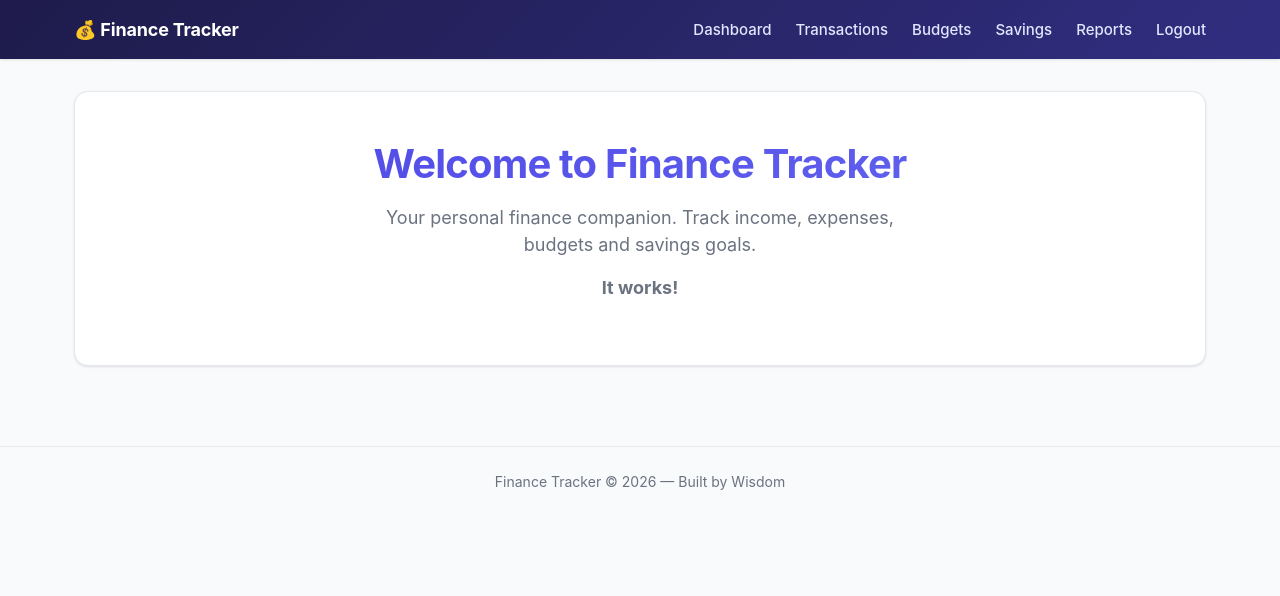
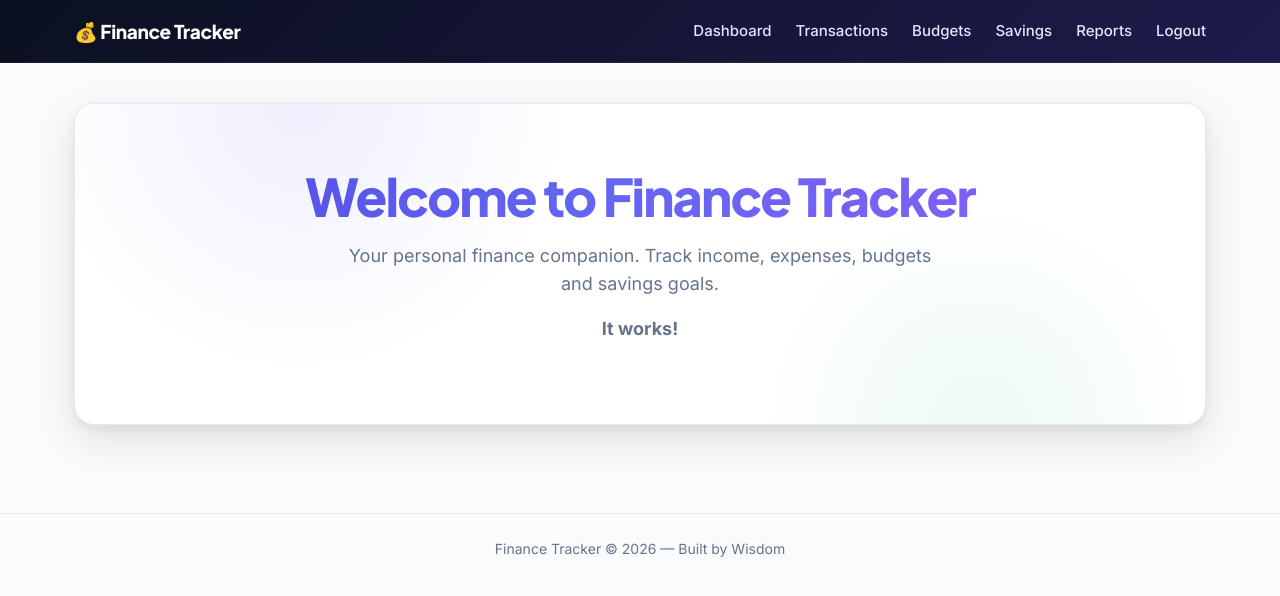
Before and after one commit to wisdom1240/finance-tracker, a Flask app: page / in a window 1280 px wide. Shown: the top 596 px of the page. Run offline with Flask 3, Linux system fonts and the light colour scheme; some libraries are stand-ins or nearby versions.

Commit message:
Stage 13.5: Upgrade design with Inter + Plus Jakarta Sans

```diff
--- a/static/css/style.css
+++ b/static/css/style.css
@@ -1,18 +1,19 @@
 /* ============================================================
-   Finance Tracker — Design System
-   Modern Fintech aesthetic. Clean, confident, premium.
+   Finance Tracker — Design System v2
+   Premium fintech aesthetic. Inter + Plus Jakarta Sans.
    ============================================================ */
 
 /* ------------------------------------------------------------
-   1. DESIGN TOKENS (variables)
+   1. DESIGN TOKENS
    ------------------------------------------------------------ */
 :root {
-    /* Brand colors */
+    /* Brand */
     --color-primary:        #4F46E5;
     --color-primary-dark:   #4338CA;
     --color-primary-light:  #6366F1;
+    --color-primary-glow:   rgba(79, 70, 229, 0.18);
 
-    /* Semantic colors */
+    /* Semantic */
     --color-success:        #10B981;
     --color-success-dark:   #059669;
     --color-danger:         #EF4444;
@@ -21,20 +22,21 @@
     --color-warning-dark:   #D97706;
 
     /* Neutrals */
-    --color-bg:             #F9FAFB;
+    --color-bg:             #FAFBFC;
     --color-surface:        #FFFFFF;
-    --color-border:         #E5E7EB;
-    --color-text:           #111827;
-    --color-text-muted:     #6B7280;
-    --color-text-faint:     #9CA3AF;
+    --color-border:         #E7E9EE;
+    --color-border-subtle:  #F1F3F7;
+    --color-text:           #0F172A;
+    --color-text-muted:     #64748B;
+    --color-text-faint:     #94A3B8;
 
-    /* Nav / dark surfaces */
-    --color-nav-bg:         #1E1B4B;
-    --color-nav-bg-2:       #312E81;
+    /* Nav */
+    --color-nav-bg:         #0B1020;
+    --color-nav-bg-2:       #1E1B4B;
     --color-nav-text:       #E0E7FF;
     --color-nav-muted:      #A5B4FC;
 
-    /* Spacing scale */
+    /* Spacing */
     --space-1:  0.25rem;
     --space-2:  0.5rem;
     --space-3:  0.75rem;
@@ -44,27 +46,31 @@
     --space-8:  2rem;
     --space-10: 2.5rem;
     --space-12: 3rem;
+    --space-16: 4rem;
 
     /* Radius */
-    --radius-sm: 6px;
-    --radius:    10px;
-    --radius-lg: 14px;
+    --radius-sm: 8px;
+    --radius:    12px;
+    --radius-lg: 16px;
+    --radius-xl: 20px;
     --radius-full: 9999px;
 
-    /* Shadows */
-    --shadow-xs: 0 1px 2px rgba(15, 23, 42, 0.05);
-    --shadow-sm: 0 1px 3px rgba(15, 23, 42, 0.08), 0 1px 2px rgba(15, 23, 42, 0.04);
-    --shadow:    0 4px 12px rgba(15, 23, 42, 0.08), 0 2px 4px rgba(15, 23, 42, 0.04);
-    --shadow-lg: 0 12px 28px rgba(15, 23, 42, 0.12), 0 4px 8px rgba(15, 23, 42, 0.06);
+    /* Shadows — softer, more premium */
+    --shadow-xs: 0 1px 2px rgba(15, 23, 42, 0.04);
+    --shadow-sm: 0 1px 3px rgba(15, 23, 42, 0.06), 0 1px 2px rgba(15, 23, 42, 0.04);
+    --shadow:    0 4px 14px rgba(15, 23, 42, 0.08), 0 2px 4px rgba(15, 23, 42, 0.04);
+    --shadow-lg: 0 14px 40px rgba(15, 23, 42, 0.12), 0 4px 10px rgba(15, 23, 42, 0.06);
+    --shadow-xl: 0 24px 60px rgba(15, 23, 42, 0.16), 0 8px 20px rgba(15, 23, 42, 0.08);
 
-    /* Typography */
-    --font-sans: -apple-system, BlinkMacSystemFont, "Segoe UI", Roboto,
-                 "Helvetica Neue", Arial, sans-serif;
+    /* Typography — dual-font system */
+    --font-sans: "Inter", -apple-system, BlinkMacSystemFont, "Segoe UI", Roboto, sans-serif;
+    --font-display: "Plus Jakarta Sans", "Inter", -apple-system, sans-serif;
     --font-mono: ui-monospace, "SF Mono", Menlo, Consolas, monospace;
 
     /* Motion */
-    --transition-fast: 120ms ease;
-    --transition:      180ms ease;
+    --transition-fast: 120ms cubic-bezier(0.4, 0, 0.2, 1);
+    --transition:      200ms cubic-bezier(0.4, 0, 0.2, 1);
+    --transition-slow: 320ms cubic-bezier(0.4, 0, 0.2, 1);
 }
 
 /* ------------------------------------------------------------
@@ -78,17 +84,19 @@
 
 html {
     -webkit-text-size-adjust: 100%;
+    scroll-behavior: smooth;
 }
 
 body {
     margin: 0;
     font-family: var(--font-sans);
     font-size: 16px;
-    line-height: 1.5;
+    line-height: 1.6;
     color: var(--color-text);
     background: var(--color-bg);
     -webkit-font-smoothing: antialiased;
     -moz-osx-font-smoothing: grayscale;
+    font-feature-settings: "cv02", "cv03", "cv04", "cv11";
 }
 
 a {
@@ -103,14 +111,16 @@ a:hover {
 
 h1, h2, h3, h4, h5, h6 {
     margin: 0 0 var(--space-3);
+    font-family: var(--font-display);
     font-weight: 700;
-    line-height: 1.2;
+    line-height: 1.15;
+    letter-spacing: -0.022em;
     color: var(--color-text);
 }
 
-h1 { font-size: 2rem;    letter-spacing: -0.02em; }
-h2 { font-size: 1.5rem;  letter-spacing: -0.01em; }
-h3 { font-size: 1.25rem; }
+h1 { font-size: 2.25rem; font-weight: 800; }
+h2 { font-size: 1.75rem; }
+h3 { font-size: 1.375rem; }
 h4 { font-size: 1.125rem; }
 
 p {
@@ -134,19 +144,20 @@ img {
     width: 100%;
     max-width: 1180px;
     margin: 0 auto;
-    padding: var(--space-8) var(--space-6);
+    padding: var(--space-10) var(--space-6);
 }
 
 /* ------------------------------------------------------------
-   4. NAVIGATION
+   4. NAVIGATION — dark, sticky, subtle gradient
    ------------------------------------------------------------ */
 .site-header {
     background: linear-gradient(135deg, var(--color-nav-bg) 0%, var(--color-nav-bg-2) 100%);
     color: #fff;
-    box-shadow: var(--shadow-sm);
     position: sticky;
     top: 0;
     z-index: 50;
+    border-bottom: 1px solid rgba(255, 255, 255, 0.06);
+    backdrop-filter: saturate(180%) blur(12px);
 }
 
 .nav-bar {
@@ -160,10 +171,11 @@ img {
 }
 
 .brand {
-    font-size: 1.125rem;
-    font-weight: 700;
+    font-family: var(--font-display);
+    font-size: 1.1875rem;
+    font-weight: 800;
+    letter-spacing: -0.02em;
     color: #fff;
-    letter-spacing: -0.01em;
     display: flex;
     align-items: center;
     gap: var(--space-2);
@@ -565,31 +603,53 @@ img {
 }
 
 /* ------------------------------------------------------------
-   11. HERO (index page)
+   11. HERO — the showpiece
    ------------------------------------------------------------ */
 .hero {
+    position: relative;
     text-align: center;
-    padding: var(--space-12) var(--space-4);
+    padding: var(--space-16) var(--space-8);
     background: var(--color-surface);
-    border-radius: var(--radius-lg);
+    border-radius: var(--radius-xl);
     border: 1px solid var(--color-border);
-    box-shadow: var(--shadow-sm);
+    box-shadow: var(--shadow-lg);
+    overflow: hidden;
+}
+
+.hero::before {
+    content: "";
+    position: absolute;
+    inset: 0;
+    background:
+        radial-gradient(600px circle at 20% 0%, rgba(99, 102, 241, 0.10), transparent 45%),
+        radial-gradient(500px circle at 80% 100%, rgba(16, 185, 129, 0.08), transparent 45%);
+    pointer-events: none;
+}
+
+.hero > * {
+    position: relative;
+    z-index: 1;
 }
 
 .hero h1 {
-    font-size: 2.5rem;
+    font-family: var(--font-display);
+    font-size: clamp(2rem, 5vw, 3.25rem);
+    font-weight: 800;
+    letter-spacing: -0.035em;
     margin-bottom: var(--space-4);
-    background: linear-gradient(135deg, var(--color-primary) 0%, var(--color-primary-light) 100%);
+    background: linear-gradient(135deg, #4F46E5 0%, #6366F1 45%, #8B5CF6 100%);
     -webkit-background-clip: text;
     background-clip: text;
     -webkit-text-fill-color: transparent;
+    line-height: 1.1;
 }
 
 .hero p {
     font-size: 1.125rem;
     color: var(--color-text-muted);
-    max-width: 560px;
+    max-width: 600px;
     margin: 0 auto var(--space-4);
+    line-height: 1.6;
 }
 
 /* ------------------------------------------------------------
--- a/templates/base.html
+++ b/templates/base.html
@@ -4,6 +4,11 @@
     <meta charset="UTF-8">
     <meta name="viewport" content="width=device-width, initial-scale=1.0">
     <title>{% block title %}Finance Tracker{% endblock %}</title>
+
+    <link rel="preconnect" href="https://fonts.googleapis.com">
+    <link rel="preconnect" href="https://fonts.gstatic.com" crossorigin>
+    <link href="https://fonts.googleapis.com/css2?family=Inter:wght@400;500;600;700&family=Plus+Jakarta+Sans:wght@600;700;800&display=swap" rel="stylesheet">
+
     <link rel="stylesheet" href="{{ url_for('static', filename='css/style.css') }}">
 </head>
 <body>
```
Also changed, not shown: other parts of static/css/style.css (+72 -50 lines).
